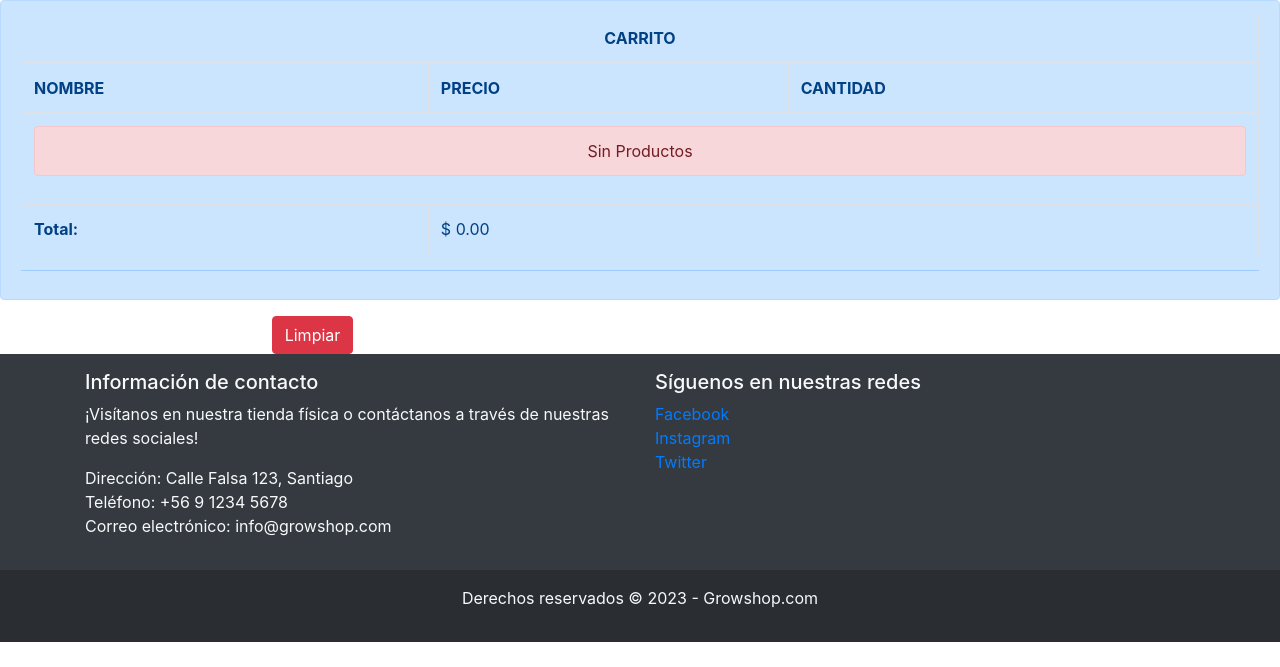
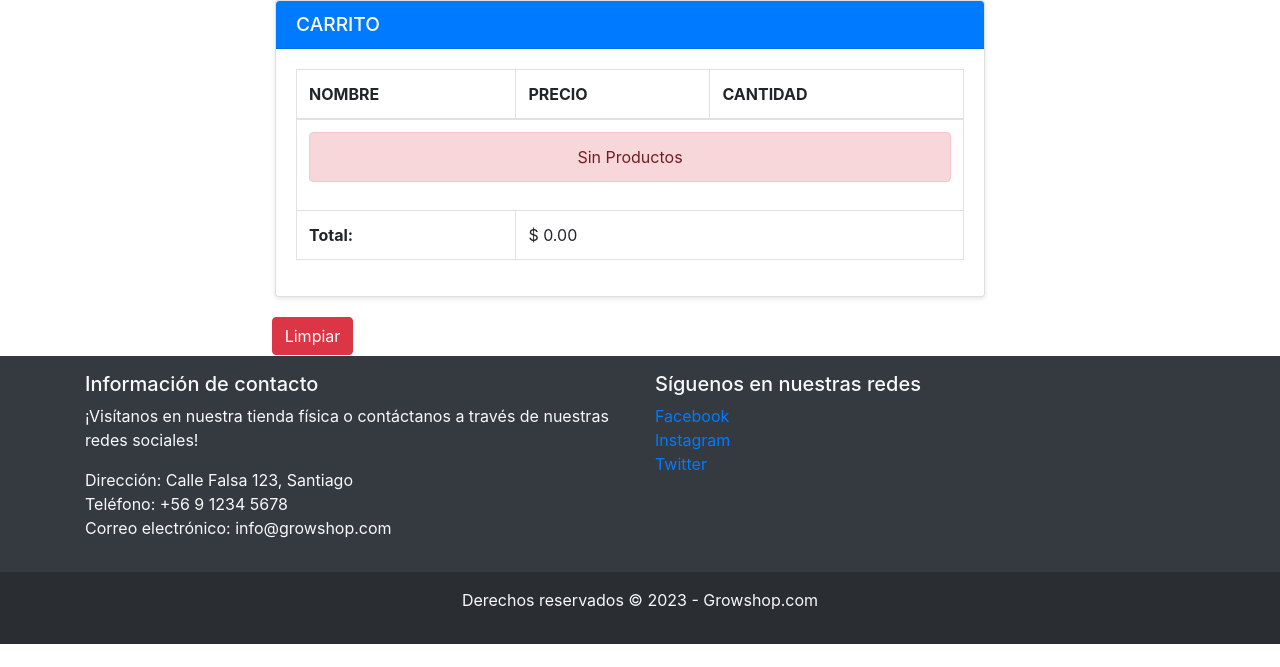
Before and after one commit to rxzkie/ufo_growshop_3.0, a Django app: page /carrito/ in a window 1280 px wide. Shown: the part 133-800 px from the top of the page. Run offline with Django 4.2, Linux system fonts and the light colour scheme; some libraries are stand-ins or nearby versions.

Commit message:
fixing chitws

```diff
--- a/store/templates/store/Carrito.html
+++ b/store/templates/store/Carrito.html
@@ -75,14 +75,21 @@
       </form>
     </div>
   </nav>
+<!--
+KRRITO -->
 
 
-  <div class="alert alert-primary" role="alert">
+  <div class="container">
+    <div class="row">
+      <div class="col-md-8 mx-auto">
+        <div class="card">
+          <div class="card-header bg-primary text-white">
+            <h5 class="card-title mb-0">CARRITO</h5>
+          </div>
+          <div class="card-body">
+            <div class="table-responsive">
               <table class="table table-bordered">
                 <thead>
-        <tr>
-          <th scope="row" colspan="3" class="text-center">CARRITO</th>
-        </tr>
                   <tr>
                     <th scope="col">NOMBRE</th>
                     <th scope="col">PRECIO</th>
@@ -101,7 +108,6 @@
                     </td>
                   </tr>
                   {% endfor %}
-
                   {% else %}
                   <tr>
                     <td colspan="3">
@@ -115,13 +121,23 @@
                   </tr>
                 </tbody>
               </table>
-    <hr>
             </div>
+          </div>
+        </div>
+      </div>
+    </div>
+  </div>
+
   <div class="row text-center">
     <div class="col-6"><a href="{% url 'CLS' %}" class="btn btn-danger">Limpiar</a></div>
+
+</div>
+
+
+    <div class="col-6">
       <div id="paypal-button-container"></div>
     </div>
-
+  </div>
 
 
 
--- a/store/views.py
+++ b/store/views.py
@@ -188,7 +188,7 @@ def agregar_producto(request, idparaf):
     # Agregar la parafernalia al carrito
     carrito.agregar(parafernalia_obj, precio)
 
-    return redirect("carrito")
+    return redirect("parafernalia")
 
 
 def eliminar_producto(request, idparaf):
@@ -209,4 +209,4 @@ def restar_producto(request, idparaf):
 def limpiar_carrito(request):
     carrito = Carrito(request)
     carrito.limpiar()
-    return redirect("store/carrito.html")
+    return redirect("carrito")
```
Also changed, not shown: db.sqlite3. Lines whose indentation alone changed are shown as unchanged.
